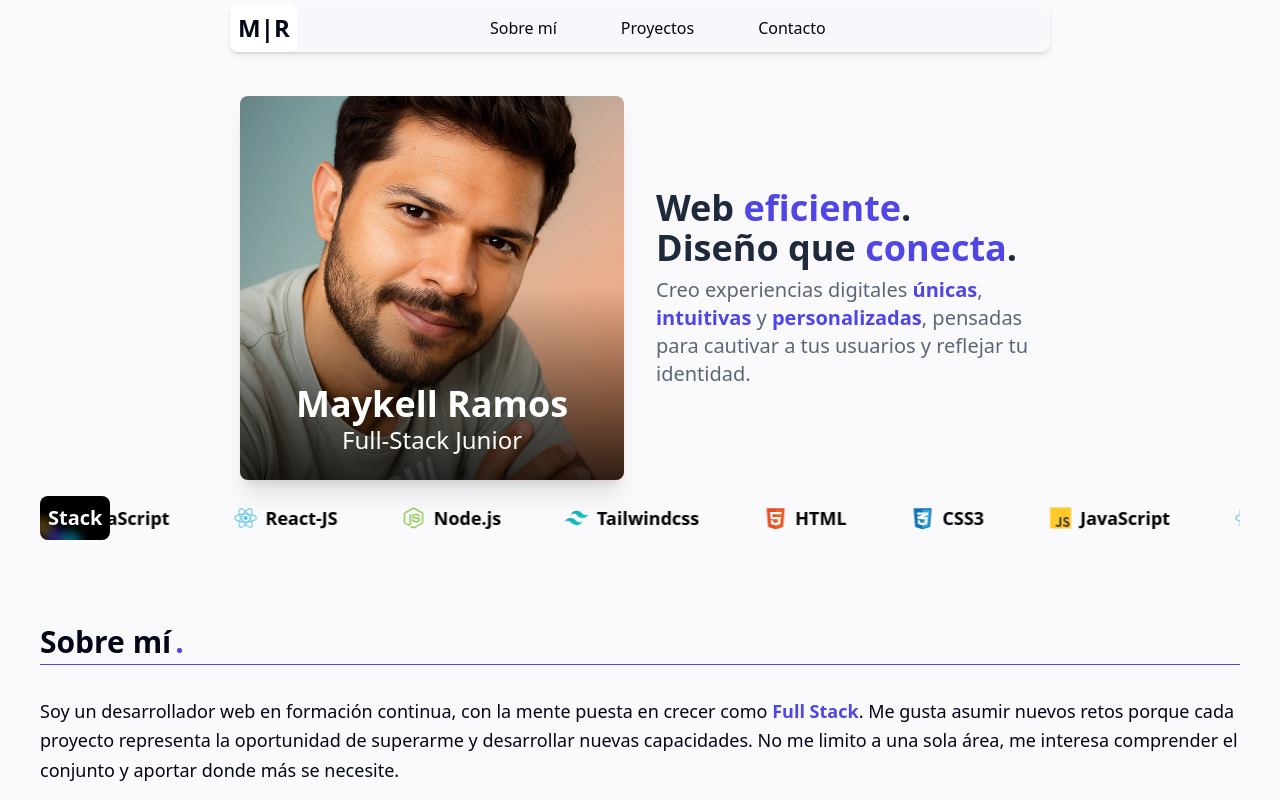
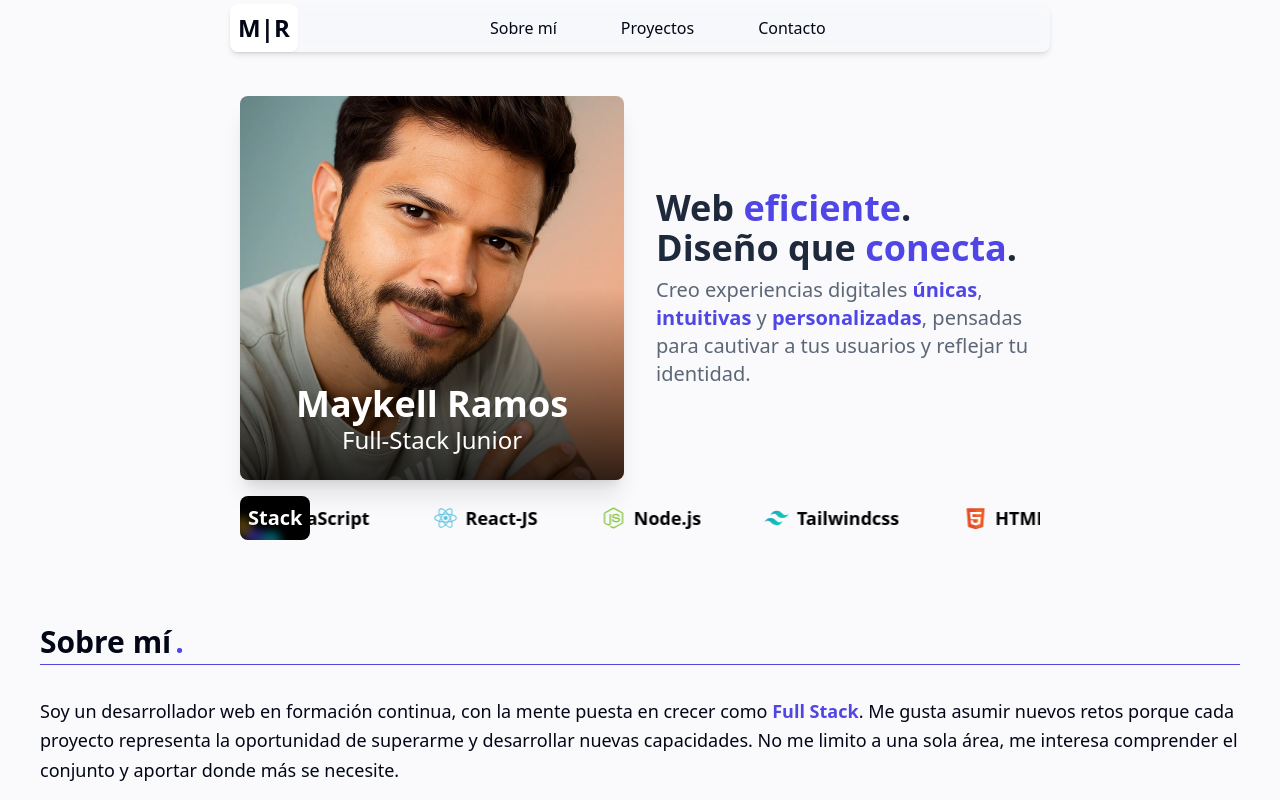
Before and after one commit to MaykelldaCostaRamos/Portafolio, a React (Vite) app: page / in a window 1280 px wide. Shown: the top 800 px of the page. Built offline with nearby package versions, Linux system fonts and the light colour scheme.

Commit message:
adjusted css for desktop

```diff
--- a/src/components/Skills.jsx
+++ b/src/components/Skills.jsx
@@ -17,7 +17,7 @@ export default function Skills() {
 
   return (
     <section id="skill" className="w-full overflow-hidden">
-      <div className="px-6 md:px-10">
+      <div className="px-6 md:px-10 xl:px-60 2xl:max-w-[1280px] 2xl:mx-auto">
         <div className="relative flex items-center w-full mt-4 overflow-hidden">
 
           <p className="relative bg-black text-white font-black text-xl p-2 z-10 shrink-0 rounded-lg overflow-hidden">
```
